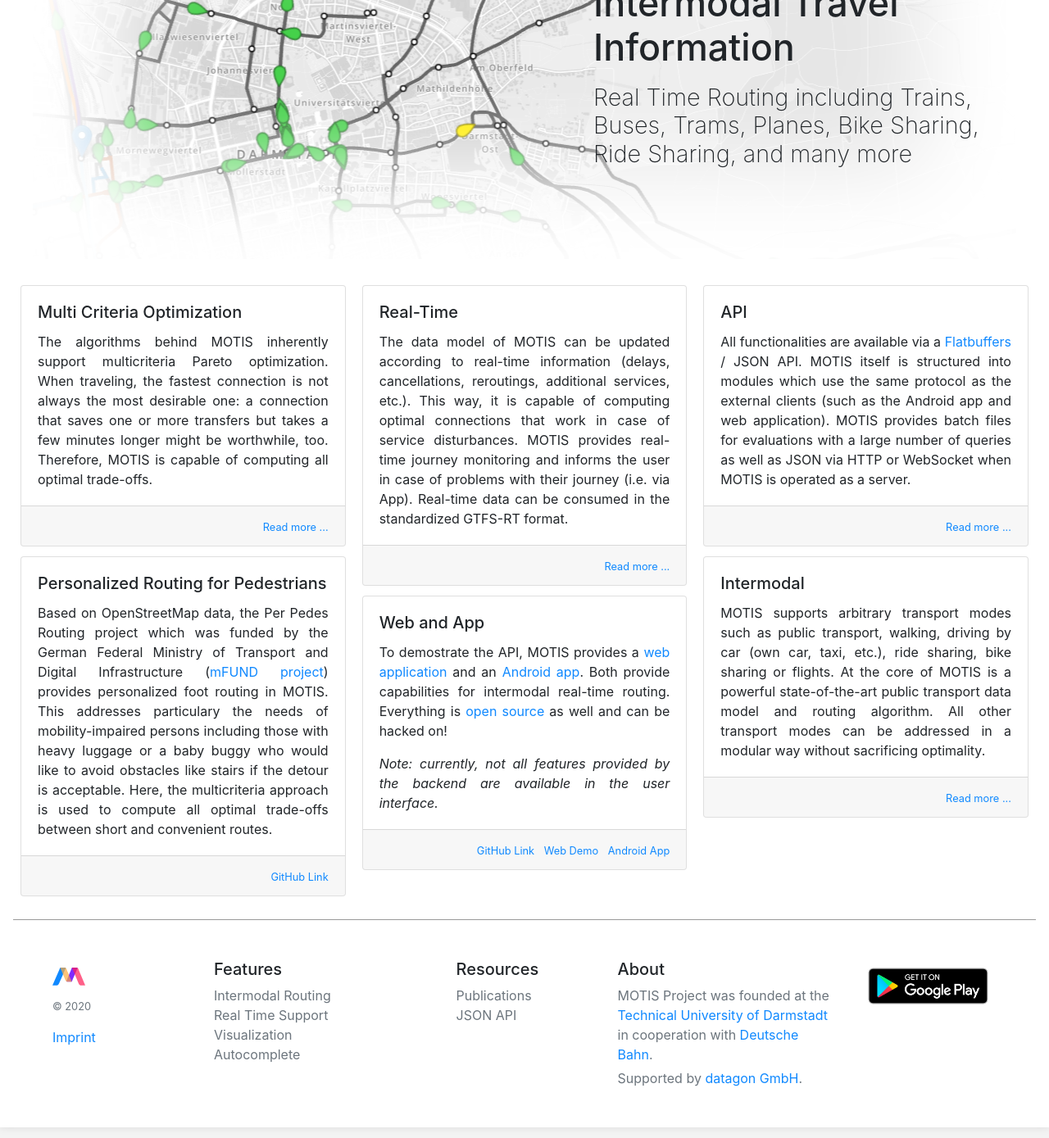
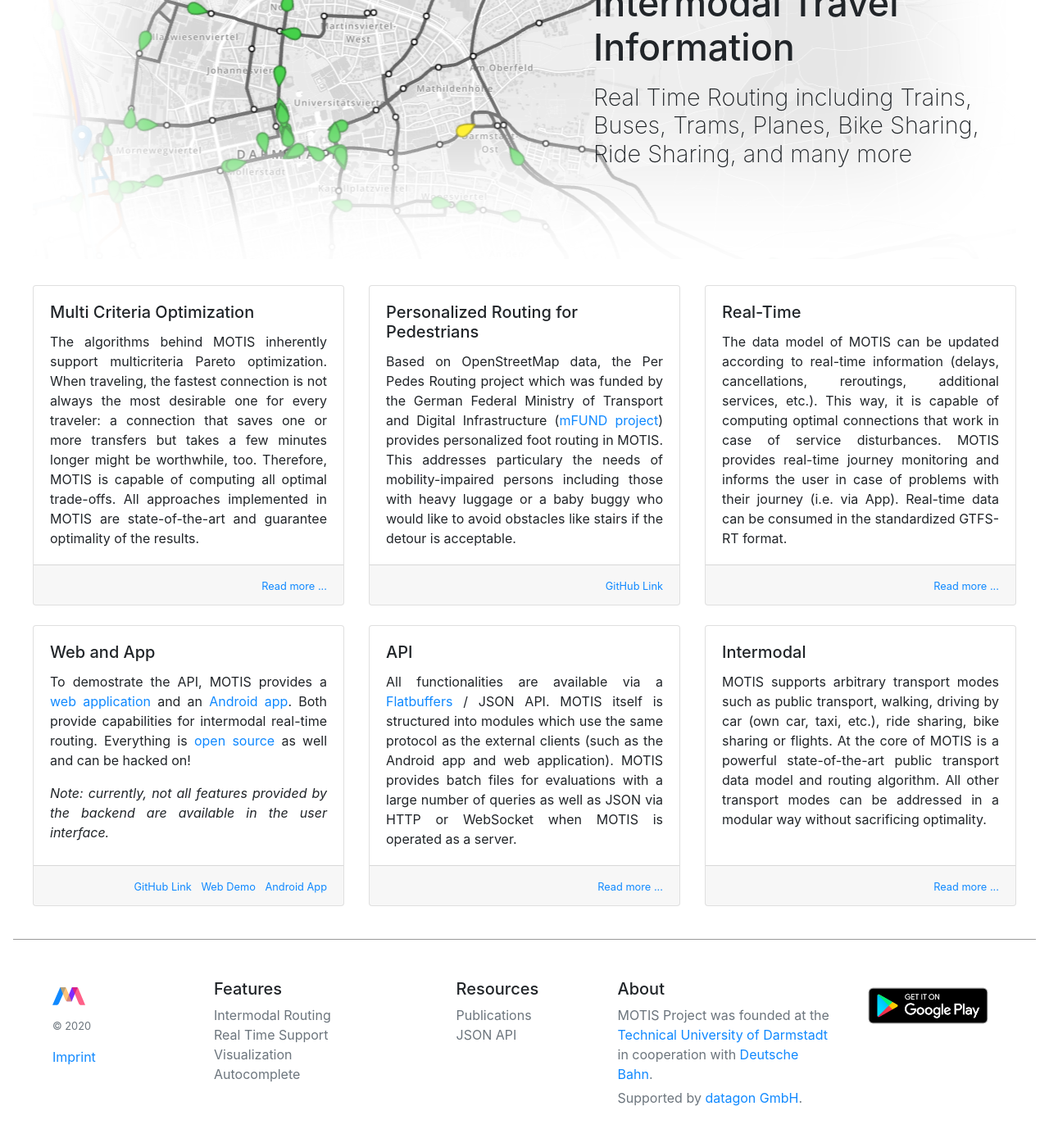
Before and after one commit to motis-project/motis-page, a Jekyll site: the page built from index.html, in a window 1280 px wide and 1400 px high, scrolled down 341 px. Shown: the top 1389 px of the window at 82% size. Built offline with Jekyll 4.4.1, drawn with Linux system fonts in a browser that asks for light colours.

Commit message:
update front-page

```diff
--- a/index.html
+++ b/index.html
@@ -12,17 +12,21 @@ layout: default
   </div>
 </div>
 
-<div class="row marketing">
-  <div class="card-columns">
-    <div class="card">
+<div class="marketing row row-cols-3">
+
+  <div class="col-lg-4 mb-4">
+    <div class="card h-100">
       <div class="card-body">
         <h5 class="card-title">Multi Criteria Optimization</h5>
         <p class="card-text">
           The algorithms behind MOTIS inherently support multicriteria Pareto
           optimization. When traveling, the fastest connection is not always the
-          most desirable one: a connection that saves one or more transfers but
+          most desirable one for every traveler: a connection that saves one or
+          more transfers but
           takes a few minutes longer might be worthwhile, too. Therefore, MOTIS
-          is capable of computing all optimal trade-offs.
+          is capable of computing all optimal trade-offs. All approaches
+          implemented in MOTIS are state-of-the-art and guarantee optimality of
+          the results.
         </p>
       </div>
       <div class="card-footer text-right">
@@ -31,8 +35,10 @@ layout: default
         </small>
       </div>
     </div>
+  </div>
 
-    <div class="card">
+  <div class="col-lg-4 mb-4">
+    <div class="card h-100">
       <div class="card-body">
         <h5 class="card-title">Personalized Routing for Pedestrians</h5>
         <p class="card-text">
@@ -43,9 +49,7 @@ layout: default
             project</a>) provides personalized foot routing in MOTIS. This
           addresses particulary the needs of mobility-impaired persons including
           those with heavy luggage or a baby buggy who would like to avoid
-          obstacles like stairs if the detour is acceptable. Here, the
-          multicriteria approach is used to compute all optimal trade-offs
-          between short and convenient routes.
+          obstacles like stairs if the detour is acceptable.
         </p>
       </div>
       <div class="card-footer text-right">
@@ -54,8 +58,10 @@ layout: default
         </small>
       </div>
     </div>
+  </div>
 
-    <div class="card">
+  <div class="col-lg-4 mb-4">
+    <div class="card h-100">
       <div class="card-body">
         <h5 class="card-title">Real-Time</h5>
         <p class="card-text">
@@ -74,8 +80,10 @@ layout: default
         </small>
       </div>
     </div>
+  </div>
 
-    <div class="card">
+  <div class="col-lg-4 mb-4">
+    <div class="card h-100">
       <div class="card-body">
         <h5 class="card-title">Web and App</h5>
         <p class="card-text">
@@ -92,7 +100,8 @@ layout: default
       <div class="card-footer text-right">
         <small class="text-muted">
           <a class="mr-2"
-            href="https://github.com/motis-project/motis/ui">GitHub Link</a>
+            href="https://github.com/motis-project/motis/ui">GitHub
+            Link</a>
           <a class="mr-2" href="https://demo.motis-project.de">Web Demo</a>
           <a
             href="https://play.google.com/store/apps/details?id=de.motis_project.app2">Android
@@ -100,16 +109,21 @@ layout: default
         </small>
       </div>
     </div>
+  </div>
 
-    <div class="card">
+  <div class="col-lg-4 mb-4">
+    <div class="card h-100">
       <div class="card-body">
         <h5 class="card-title">API</h5>
         <p class="card-text">All functionalities are available via a <a
-            href="https://google.github.io/flatbuffers/">Flatbuffers</a> / JSON
+            href="https://google.github.io/flatbuffers/">Flatbuffers</a> /
+          JSON
           API. MOTIS itself is structured into modules which use the same
           protocol as the external clients (such as the Android app and web
-          application). MOTIS provides batch files for evaluations with a large
-          number of queries as well as JSON via HTTP or WebSocket when MOTIS is
+          application). MOTIS provides batch files for evaluations with a
+          large
+          number of queries as well as JSON via HTTP or WebSocket when MOTIS
+          is
           operated as a server.</p>
       </div>
       <div class="card-footer text-right">
@@ -118,8 +132,11 @@ layout: default
         </small>
       </div>
     </div>
+  </div>
 
-    <div class="card">
+
+  <div class="col-lg-4 mb-4">
+    <div class="card h-100">
       <div class="card-body">
         <h5 class="card-title">Intermodal</h5>
         <p class="card-text">
@@ -128,7 +145,8 @@ layout: default
           sharing or flights. At the core of MOTIS is a powerful
           state-of-the-art public transport data model and routing algorithm.
           All other
-          transport modes can be addressed in a modular way without sacrificing
+          transport modes can be addressed in a modular way without
+          sacrificing
           optimality.
         </p>
       </div>
@@ -139,4 +157,5 @@ layout: default
       </div>
     </div>
   </div>
+
 </div>
```
